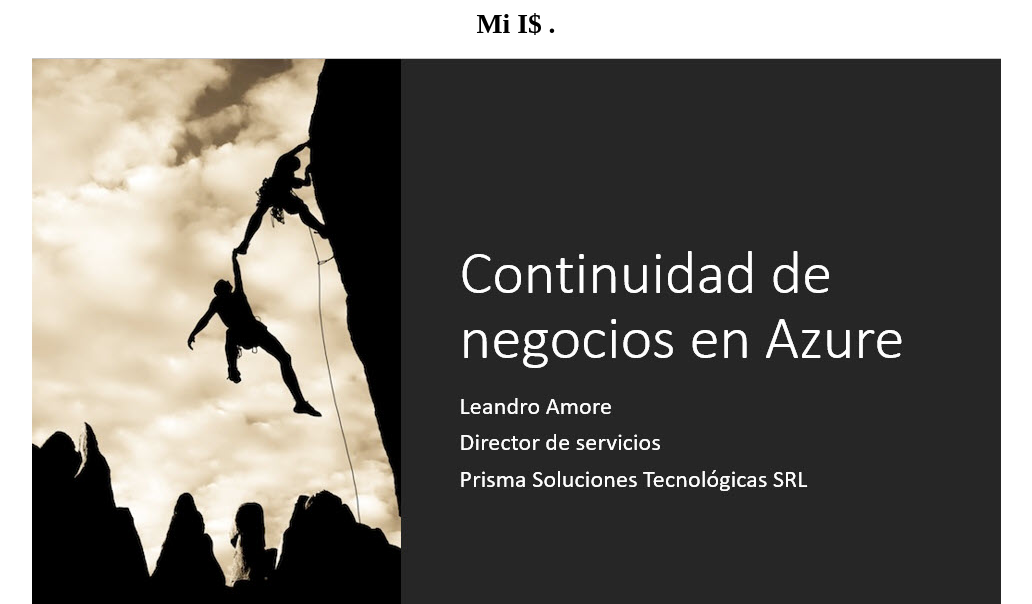
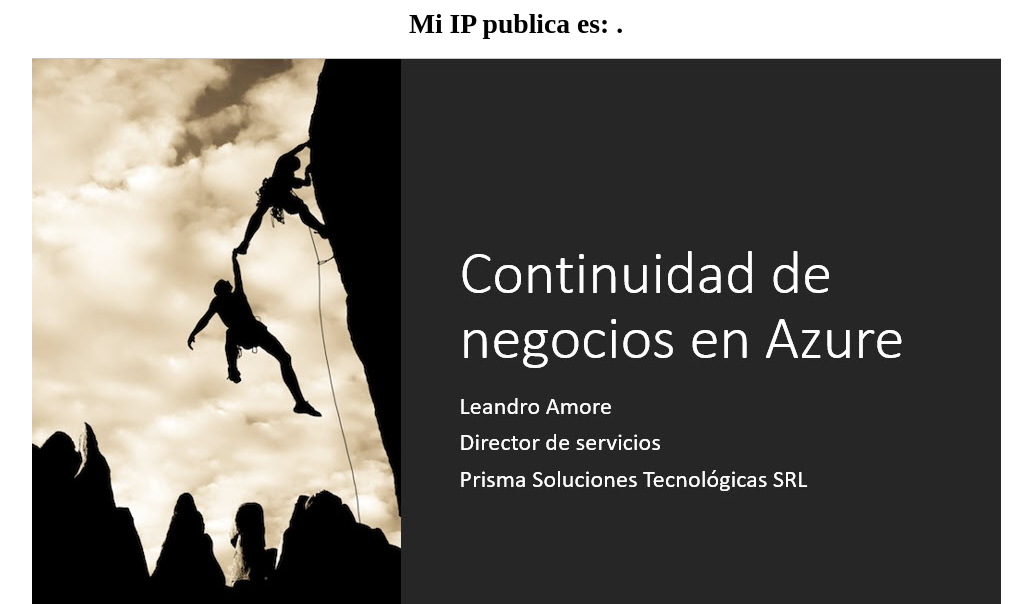
Before and after one commit to leandroamore/asrdemo, a PHP site: page / in a window 1280 px wide. Shown: the top 604 px of the page, without its empty margins (124-1156 px from the left). Run offline with PHP 8.4, Linux system fonts and the light colour scheme; data that the repository does not hold is empty; some libraries are stand-ins or nearby versions.

Commit message:
Update index.php

```diff
--- a/index.php
+++ b/index.php
@@ -1,7 +1,7 @@
 
 <head></head>
 <body class="page_bg">
-<div style="text-align: center;"><big style="font-weight: bold;"><big><big>Mi I$
+<div style="text-align: center;"><big style="font-weight: bold;"><big><big>Mi IP publica es:
 <?php
 $realIP = file_get_contents("http://ipecho.net/plain");
 echo $realIP
```
